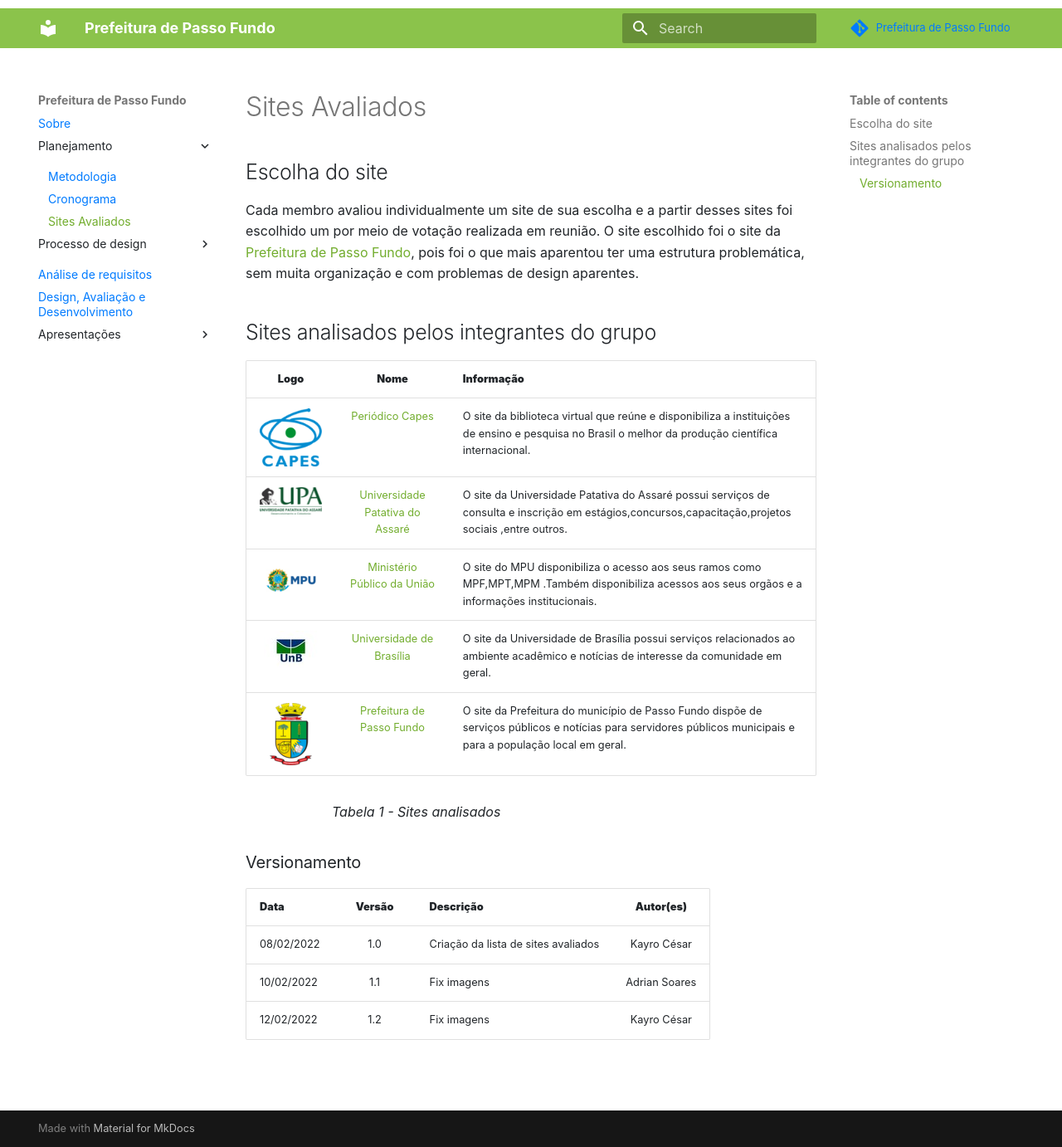
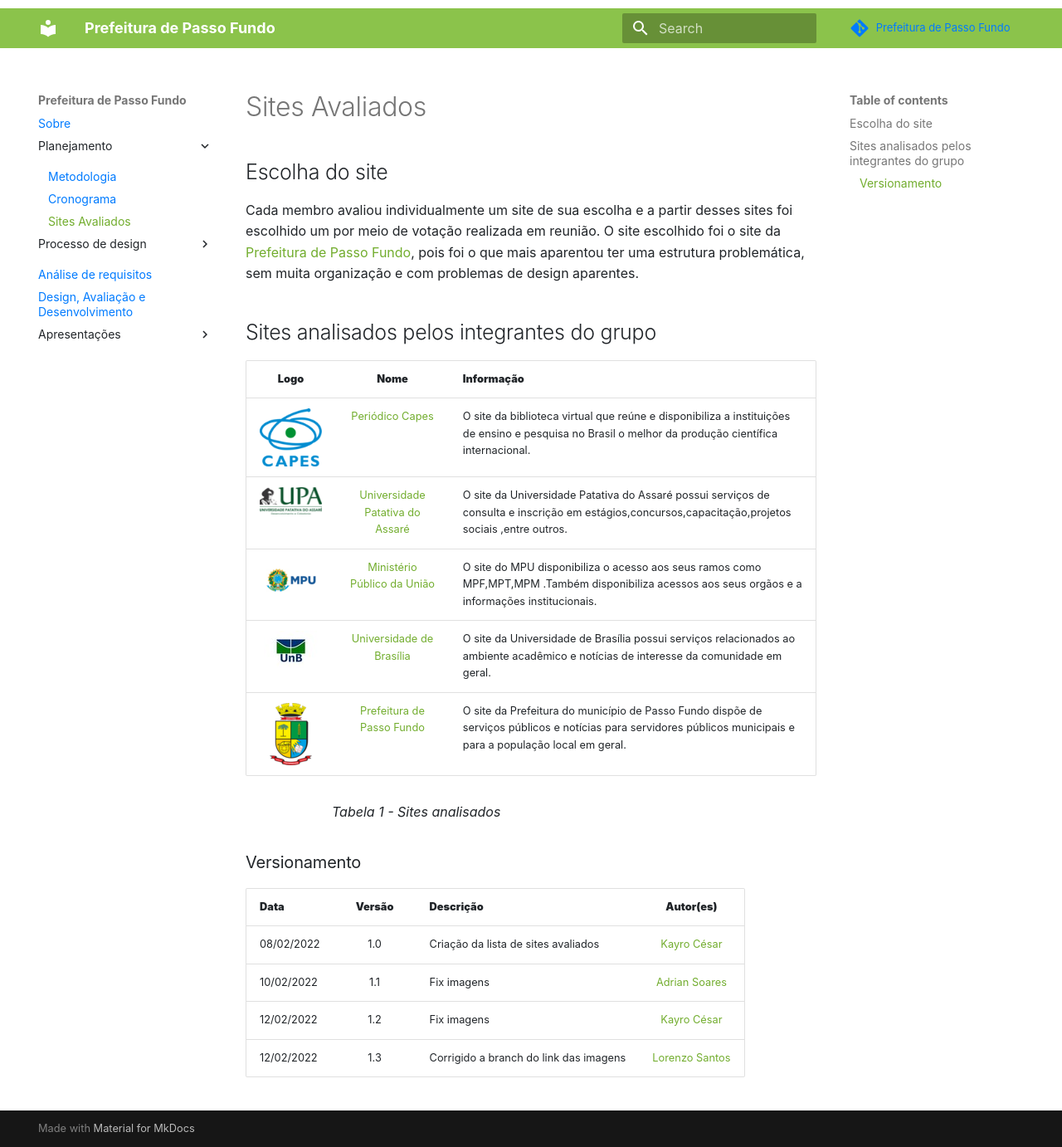
Before and after one commit to Interacao-Humano-Computador/2021.2-Prefeitura-de-Passo-Fundo, an MkDocs documentation site: the page built from docs/Planejamento/SitesAvaliados.md, in a window 1280 px wide and 1382 px high. Shown: the whole window at 83% size. Built offline with MkDocs 1.6.1 and Material for MkDocs 9.7.7, drawn with Linux system fonts in a browser that asks for light colours; comment, search, counter and statistics services are not loaded.

Commit message:
Foi corrigido os históricos e as imagens

```diff
--- a/docs/Planejamento/SitesAvaliados.md
+++ b/docs/Planejamento/SitesAvaliados.md
@@ -7,11 +7,11 @@
 
  |                          **Logo**                          |                      **Nome**                       | **Informação**                                                                                                                                                                                           |
  | :--------------------------------------------------------: | :-------------------------------------------------: | ------------------------------------------------------------------------------------------------------------------------------------------------------------------------------------------------------- |
- | ![image info](https://raw.githubusercontent.com/Interacao-Humano-Computador/2021.2-Prefeitura-de-Passo-Fundo/Altera%C3%A7aoImagens/assets/img/logo-capes.png) |      [Periódico Capes](https://www-periodicos-capes-gov-br.ezl.periodicos.capes.gov.br/index.php)       |O site da biblioteca virtual que reúne e disponibiliza a instituições de ensino e pesquisa no Brasil o melhor da produção científica internacional.                                   |
- | ![image info](https://raw.githubusercontent.com/Interacao-Humano-Computador/2021.2-Prefeitura-de-Passo-Fundo/Altera%C3%A7aoImagens/assets/img/logo-upa.png) |         [Universidade Patativa do Assaré](https://home.universidadepatativa.com.br/)         |O  site da  Universidade Patativa do Assaré possui serviços de consulta e inscrição em estágios,concursos,capacitação,projetos sociais ,entre outros.
- |  ![image info](https://raw.githubusercontent.com/Interacao-Humano-Computador/2021.2-Prefeitura-de-Passo-Fundo/Altera%C3%A7aoImagens/assets/img/logo-mpu.png)   | [Ministério Público da União](http://www.mpu.mp.br/) |  O site do MPU disponibiliza o acesso aos seus ramos como MPF,MPT,MPM .Também disponibiliza acessos aos seus orgãos e a informações institucionais.           |
- |  ![image info](https://raw.githubusercontent.com/Interacao-Humano-Computador/2021.2-Prefeitura-de-Passo-Fundo/Altera%C3%A7aoImagens/assets/img/logo-unb.jpeg)  |  [Universidade de Brasília](https://www.unb.br/)   |  O site da Universidade de Brasília possui serviços relacionados ao ambiente acadêmico  e notícias de interesse da comunidade em geral.                                                        |
- |  ![image info](https://raw.githubusercontent.com/Interacao-Humano-Computador/2021.2-Prefeitura-de-Passo-Fundo/Altera%C3%A7aoImagens/assets/img/logo-passo-fundo.png)  |  [Prefeitura de Passo Fundo](http://www.pmpf.rs.gov.br/)   | O site da Prefeitura do município de Passo Fundo dispõe de serviços públicos e notícias para servidores públicos municipais e para a população local em geral.                                                         |
+ | ![image info](https://raw.githubusercontent.com/Interacao-Humano-Computador/2021.2-Prefeitura-de-Passo-Fundo/main/assets/img/logo-capes.png) |      [Periódico Capes](https://www-periodicos-capes-gov-br.ezl.periodicos.capes.gov.br/index.php)       |O site da biblioteca virtual que reúne e disponibiliza a instituições de ensino e pesquisa no Brasil o melhor da produção científica internacional.                                   |
+ | ![image info](https://raw.githubusercontent.com/Interacao-Humano-Computador/2021.2-Prefeitura-de-Passo-Fundo/main/assets/img/logo-upa.png) |         [Universidade Patativa do Assaré](https://home.universidadepatativa.com.br/)         |O  site da  Universidade Patativa do Assaré possui serviços de consulta e inscrição em estágios,concursos,capacitação,projetos sociais ,entre outros.
+ |  ![image info](https://raw.githubusercontent.com/Interacao-Humano-Computador/2021.2-Prefeitura-de-Passo-Fundo/main/assets/img/logo-mpu.png)   | [Ministério Público da União](http://www.mpu.mp.br/) |  O site do MPU disponibiliza o acesso aos seus ramos como MPF,MPT,MPM .Também disponibiliza acessos aos seus orgãos e a informações institucionais.           |
+ |  ![image info](https://raw.githubusercontent.com/Interacao-Humano-Computador/2021.2-Prefeitura-de-Passo-Fundo/main/assets/img/logo-unb.jpeg)  |  [Universidade de Brasília](https://www.unb.br/)   |  O site da Universidade de Brasília possui serviços relacionados ao ambiente acadêmico  e notícias de interesse da comunidade em geral.                                                        |
+ |  ![image info](https://raw.githubusercontent.com/Interacao-Humano-Computador/2021.2-Prefeitura-de-Passo-Fundo/main/assets/img/logo-passo-fundo.png)  |  [Prefeitura de Passo Fundo](http://www.pmpf.rs.gov.br/)   | O site da Prefeitura do município de Passo Fundo dispõe de serviços públicos e notícias para servidores públicos municipais e para a população local em geral.                                                         |
 
 
 <figcaption>Tabela 1 - Sites analisados </figcaption>
@@ -20,6 +20,7 @@
 
  | **Data**   | **Versão** | **Descrição**                            |                **Autor(es)**                 |
  | ---------- | :--------: | ---------------------------------------- | :------------------------------------------: |
- | 08/02/2022 |    1.0     | Criação da lista de sites avaliados            |        Kayro César          |
- | 10/02/2022 |    1.1     | Fix imagens            |        Adrian Soares        |
- | 12/02/2022 |    1.2    | Fix imagens           |        Kayro César          |
+ | 08/02/2022 |    1.0     | Criação da lista de sites avaliados            |        [Kayro César](github.com/kayrocesar)         |
+ | 10/02/2022 |    1.1     | Fix imagens          |        [Adrian Soares](github.com/swamptg)         |
+ | 12/02/2022 |    1.2    | Fix imagens          |        [Kayro César](github.com/kayrocesar)         |
+  | 12/02/2022 |    1.3    | Corrigido a branch do link das imagens          |        [Lorenzo Santos](github.com/lorenzo7377)         |
```
Also changed, not shown: docs/Planejamento/Cronograma.md (+4 -4 lines), docs/Planejamento/Metodologia.md (+8 -5 lines), docs/ProcessoDesign/UsabilidadeMayhew.md (+5 -5 lines).
